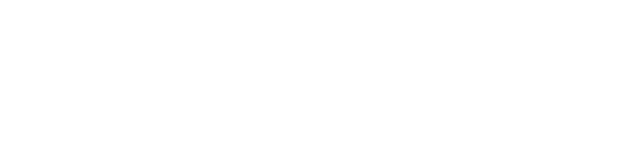
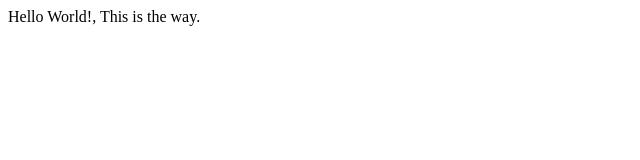
Before and after one commit to giriprasadm95/Machine_Learning, a plain HTML site: page Index.html in a window 1280 px wide. Shown: the whole page, without its empty margins (0-640 px from the left). Drawn offline with Linux system fonts and the light colour scheme.

Commit message:
way to go...

```diff
--- a/Index.html
+++ b/Index.html
@@ -5,6 +5,8 @@
     <title>MakeWay</title>
 </head>
 <body>
-
+<header>
+    Hello World!, This is the way.
+</header>
 </body>
 </html>
```
